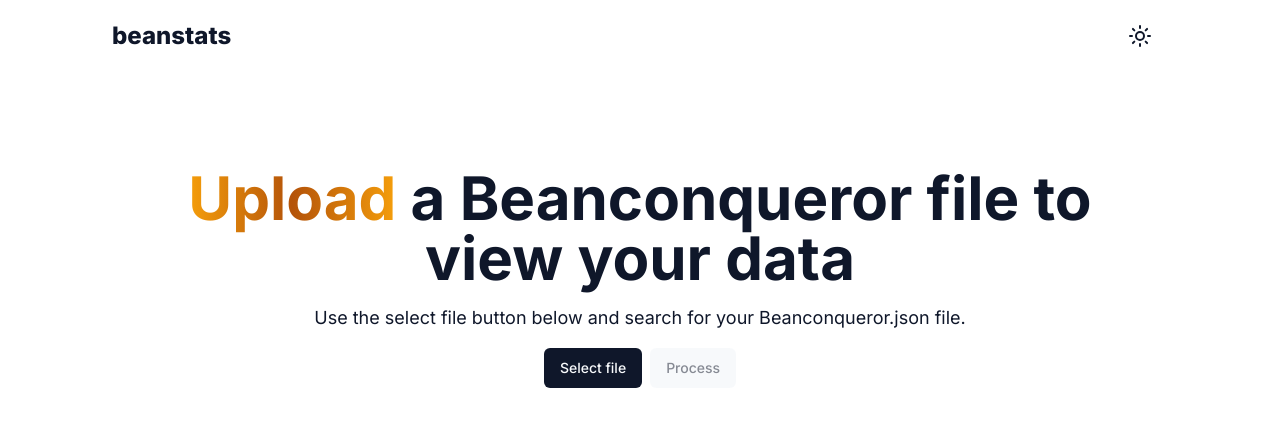
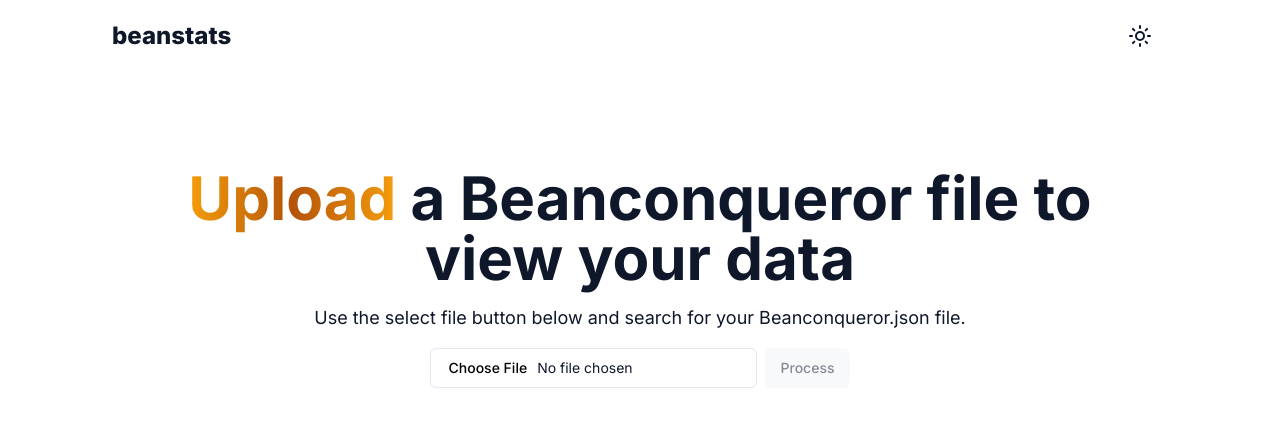
Before and after one commit to marcelblijleven/beanstats, a Next.js app: page /beanconqueror in a window 1280 px wide. Shown: the top 426 px of the page. Built offline with nearby package versions, Linux system fonts and the light colour scheme.

Commit message:
chore: include ui file upload component

```diff
--- a/src/app/beanconqueror/components/upload.tsx
+++ b/src/app/beanconqueror/components/upload.tsx
@@ -2,6 +2,8 @@
 
 import {ChangeEvent, createRef, useCallback, useState} from "react";
 import {Button} from "@/components/ui/button";
+import {Input} from "@/components/ui/input";
+import {readTextFile, readZipFile} from "@/lib/upload/utils";
 
 export interface FileUploadProps {
     callback: (data: string) => void;
@@ -37,31 +39,21 @@ const Process = (props: ProcessProps) => {
 
 const FileUpload = (props: FileUploadProps) => {
     const [file, setFile] = useState<File>();
-    const ref = createRef<HTMLInputElement>();
-    const onFileSelect = useCallback(() => {
-        ref?.current && ref.current.click();
-    }, [ref]);
+
     const onFileChange = (event: ChangeEvent<HTMLInputElement>) => {
         setFile(event.target.files?.[0]);
     }
 
     return (
         <div className={"flex gap-2"}>
-            <input
+            <Input
                 hidden
-                ref={ref}
                 id={"file-beanconqueror"}
                 type={"file"}
                 multiple={false}
                 accept={"application/json,application.zip"}
                 onChange={onFileChange}
             />
-            <Button
-                onClick={onFileSelect}
-                variant={!file ? "default" : "secondary"}
-            >
-                Select file
-            </Button>
             <Process file={file} callback={props.callback} />
         </div>
     )
```
